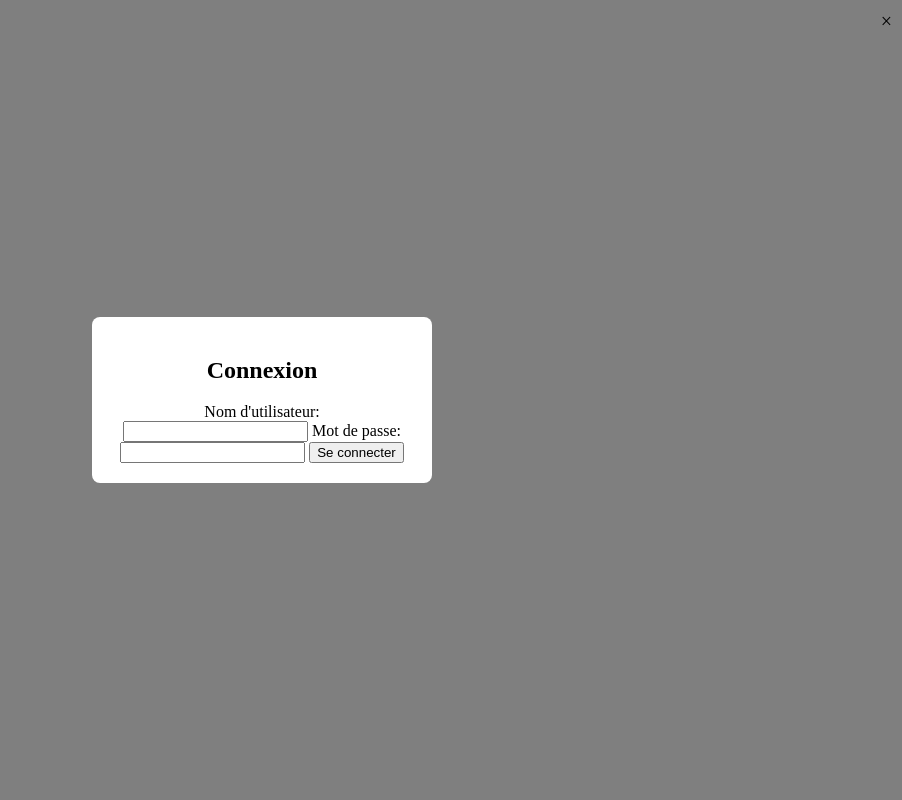
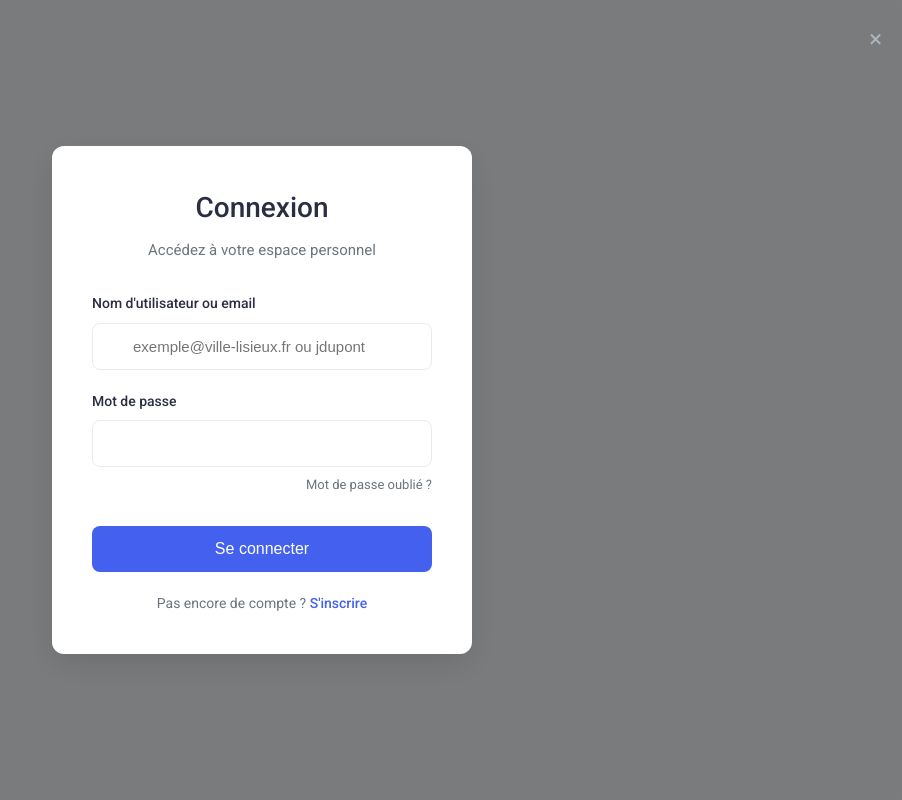
Before and after one commit to enzolerigolo14/ProjetAnnuaire, a PHP site: page /client/src/connexion.html in a window 1280 px wide. Shown: the whole page, without its empty margins (378-1280 px from the left). Run offline with PHP 8.4, Linux system fonts and the light colour scheme.

Commit message:
debut php

```diff
--- a/client/src/assets/styles/connexion.css
+++ b/client/src/assets/styles/connexion.css
@@ -1,28 +1,183 @@
+/* Variables */
+:root {
+  --primary-color: #4361ee;
+  --primary-hover: #3a56d4;
+  --text-color: #2b2d42;
+  --light-gray: #f8f9fa;
+  --border-color: #e9ecef;
+  --error-color: #ef233c;
+  --success-color: #06d6a0;
+}
+
+/* Reset & Base */
+* {
+  margin: 0;
+  padding: 0;
+  box-sizing: border-box;
+}
+
+body {
+  font-family: 'Roboto', sans-serif;
+  background-color: #f5f7fa;
+  color: var(--text-color);
+  line-height: 1.6;
+}
+
+/* Modal */
 .modal {
-  display: flex; /* Changez de "none" à "flex" pour tester */
+  display: flex;
   justify-content: center;
   align-items: center;
-  position: fixed;
-  top: 0;
-  left: 0;
-  width: 100%;
-  height: 100%;
+  min-height: 100vh;
+  padding: 20px;
   background-color: rgba(0, 0, 0, 0.5);
-  z-index: 1000;
+  backdrop-filter: blur(3px);
 }
 
 .modal-content {
-  background-color: #fff;
-  padding: 20px;
-  border-radius: 8px;
-  width: 300px;
-  text-align: center;
+  background: white;
+  border-radius: 12px;
+  width: 100%;
+  max-width: 420px;
+  padding: 40px;
+  box-shadow: 0 10px 30px rgba(0, 0, 0, 0.1);
+  animation: fadeInUp 0.4s ease-out;
 }
 
+.login-header {
+  text-align: center;
+  margin-bottom: 30px;
+}
+
+.login-header h2 {
+  font-size: 28px;
+  font-weight: 500;
+  color: var(--text-color);
+  margin-bottom: 8px;
+}
+
+.login-header p {
+  color: #6c757d;
+  font-size: 15px;
+}
+
+/* Formulaire */
+.form-group {
+  margin-bottom: 20px;
+  position: relative;
+}
+
+.form-group label {
+  display: block;
+  margin-bottom: 8px;
+  font-size: 14px;
+  font-weight: 500;
+  color: var(--text-color);
+}
+
+.form-group input {
+  width: 100%;
+  padding: 14px 16px 14px 40px;
+  border: 1px solid var(--border-color);
+  border-radius: 8px;
+  font-size: 15px;
+  transition: all 0.3s;
+}
+
+.form-group input:focus {
+  border-color: var(--primary-color);
+  box-shadow: 0 0 0 3px rgba(67, 97, 238, 0.2);
+  outline: none;
+}
+
+.input-icon {
+  position: absolute;
+  left: 15px;
+  bottom: 14px;
+  font-size: 16px;
+  color: #adb5bd;
+}
+
+.forgot-password {
+  display: block;
+  text-align: right;
+  margin-top: 8px;
+  font-size: 13px;
+  color: #6c757d;
+  text-decoration: none;
+}
+
+.forgot-password:hover {
+  color: var(--primary-color);
+}
+
+/* Bouton */
+.submit-btn {
+  width: 100%;
+  padding: 14px;
+  background-color: var(--primary-color);
+  color: white;
+  border: none;
+  border-radius: 8px;
+  font-size: 16px;
+  font-weight: 500;
+  cursor: pointer;
+  transition: background-color 0.3s;
+  margin-top: 10px;
+}
+
+.submit-btn:hover {
+  background-color: var(--primary-hover);
+}
+
+/* Lien inscription */
+.signup-link {
+  text-align: center;
+  margin-top: 20px;
+  font-size: 14px;
+  color: #6c757d;
+}
+
+.signup-link a {
+  color: var(--primary-color);
+  text-decoration: none;
+  font-weight: 500;
+}
+
+.signup-link a:hover {
+  text-decoration: underline;
+}
+
+/* Bouton fermeture */
 .close-button {
   position: absolute;
-  top: 10px;
-  right: 10px;
-  font-size: 20px;
+  top: 20px;
+  right: 20px;
+  font-size: 24px;
+  color: #adb5bd;
   cursor: pointer;
+  transition: color 0.3s;
 }
+
+.close-button:hover {
+  color: var(--text-color);
+}
+
+/* Animations */
+@keyframes fadeInUp {
+  from {
+      opacity: 0;
+      transform: translateY(20px);
+  }
+  to {
+      opacity: 1;
+      transform: translateY(0);
+  }
+}
+
+/* Responsive */
+@media (max-width: 480px) {
+  .modal-content {
+      padding: 30px 20px;
+  }
+}
--- a/client/src/connexion.html
+++ b/client/src/connexion.html
@@ -3,24 +3,39 @@
 <head>
     <meta charset="UTF-8">
     <meta name="viewport" content="width=device-width, initial-scale=1.0">
-    <title>Connexion</title>
+    <title>Connexion | Nom de votre application</title>
     <link rel="stylesheet" href="/client/src/assets/styles/connexion.css">
+    <link href="https://fonts.googleapis.com/css2?family=Roboto:wght@300;400;500&display=swap" rel="stylesheet">
     <script src="/client/script/connexion.js" defer></script>
 </head>
 <body>
     <div id="connexion-modal" class="modal">
         <div class="modal-content">
             <span class="close-button">&times;</span>
-            <h2>Connexion</h2>
+            <div class="login-header">
+                <h2>Connexion</h2>
+                <p>Accédez à votre espace personnel</p>
+            </div>
+
             <form id="login-form">
-                <label for="username">Nom d'utilisateur:</label>
-                <input type="text" id="username" name="username" required oninput="validerNomUtilisateur(this)">
+                <div class="form-group">
+                    <label for="username">Nom d'utilisateur ou email</label>
+                    <input type="text" id="username" name="username" required
+                           placeholder="exemple@ville-lisieux.fr ou jdupont" oninput="validerNomUtilisateur(this)">
+                </div>
 
-                <label for="password">Mot de passe:</label>
-                <input type="password" id="password" name="password" required >
+                <div class="form-group">
+                    <label for="password">Mot de passe</label>
+                    <input type="password" id="password" name="password">
+                    <a href="#" class="forgot-password">Mot de passe oublié ?</a>
+                </div>
 
-                <button type="submit">Se connecter</button>
-              </form>
+                <button type="submit" class="submit-btn">Se connecter</button>
+
+                <div class="signup-link">
+                    Pas encore de compte ? <a href="#">S'inscrire</a>
+                </div>
+            </form>
         </div>
     </div>
 </body>
```
Also changed, not shown: serveur/src/profile.php (+6 -10 lines).
